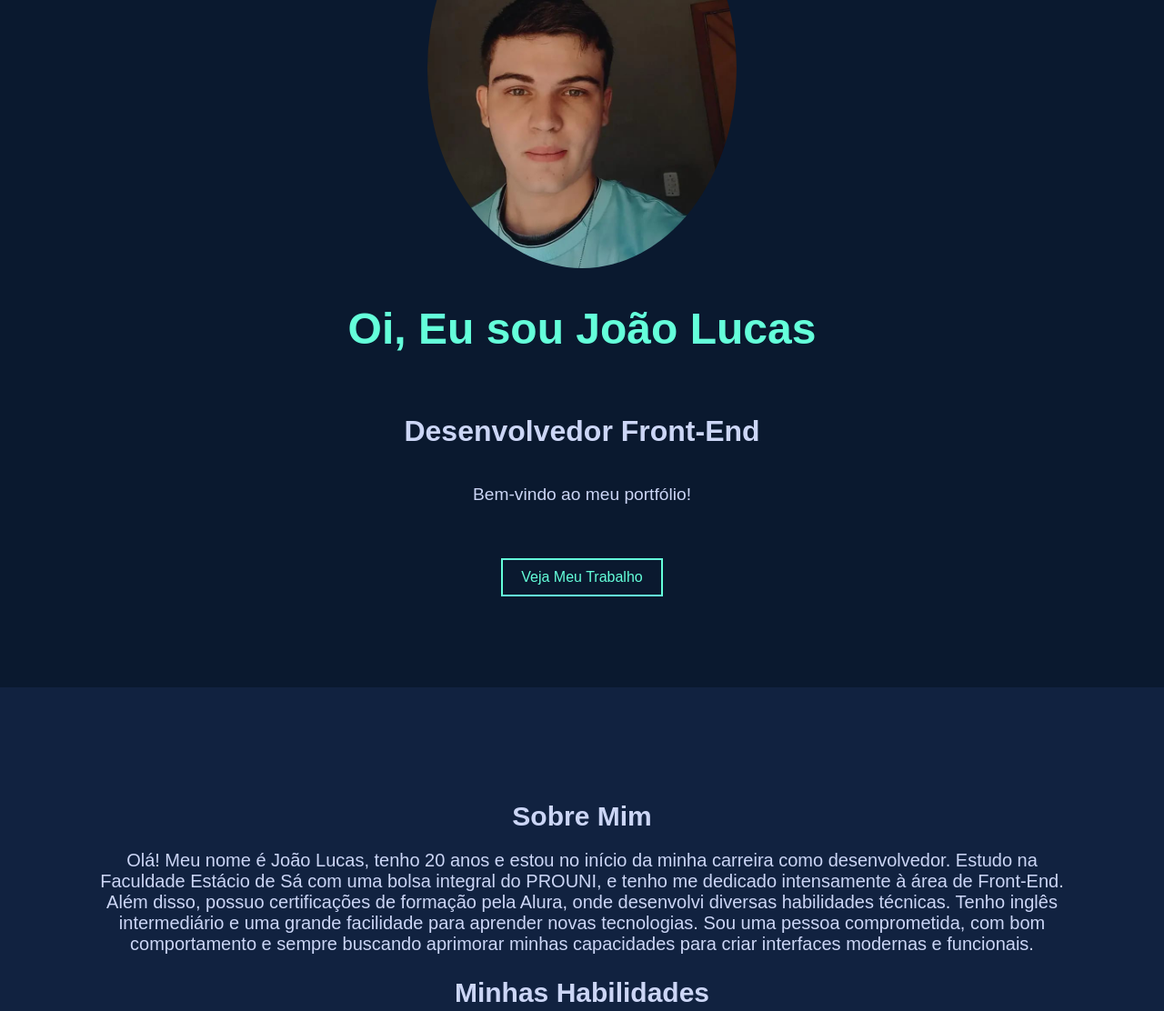
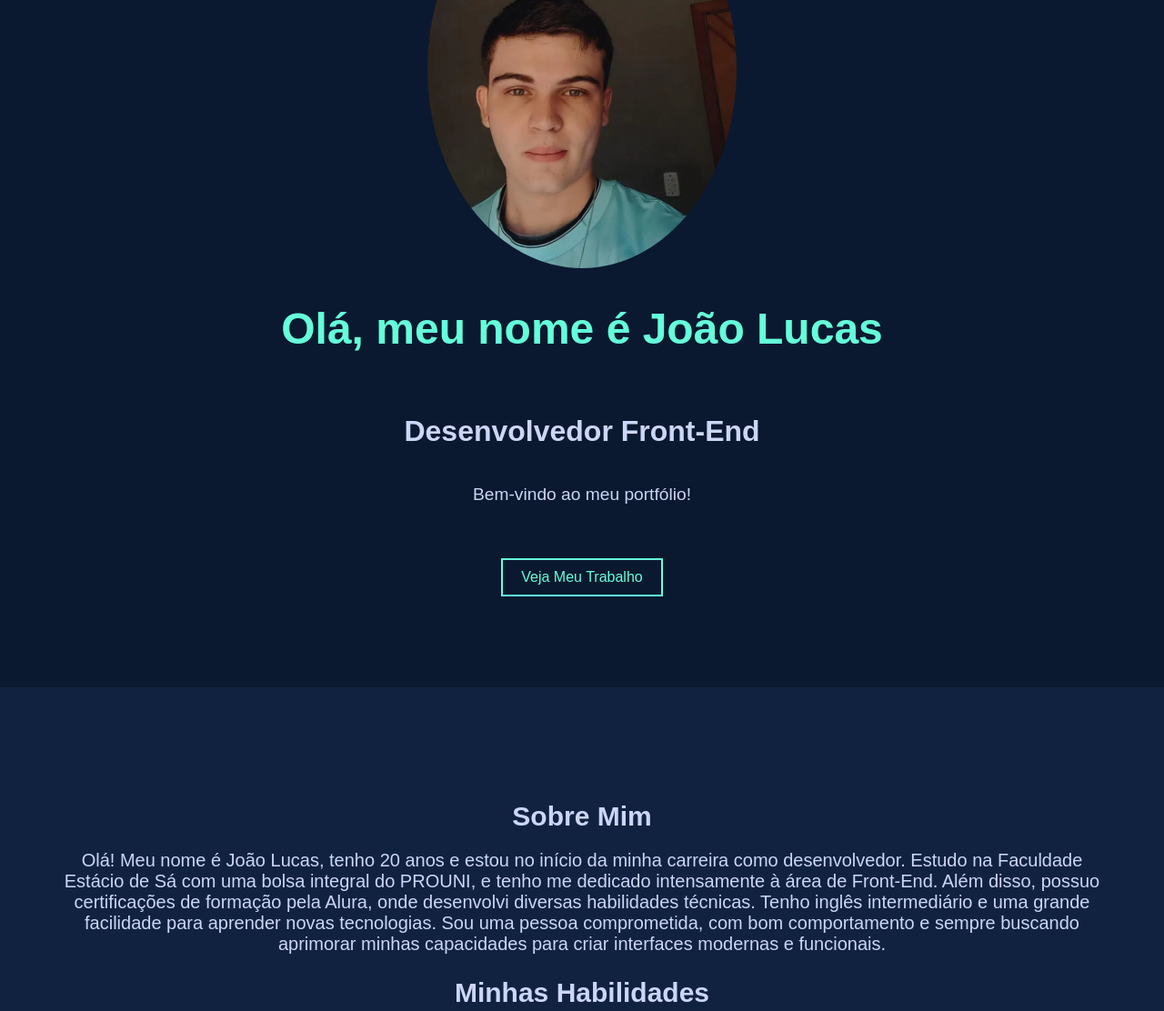
Before and after one commit to joaolucas14/portfolio, a plain HTML site: page index.html in a window 1280 px wide. Shown: the part 244-1356 px from the top of the page at 91% size. Drawn offline with Linux system fonts and the light colour scheme.

Commit message:
adicionando o texto interativo com o nome

```diff
--- a/index.html
+++ b/index.html
@@ -21,7 +21,7 @@
     <!-- Seção Home -->
     <section id="home" class="home">
       <section class="foto"></section>
-      <h1>Oi, Eu sou João Lucas</h1>
+      <div class="text"></div>
       <h2>Desenvolvedor Front-End</h2>
       <p>Bem-vindo ao meu portfólio!</p>
       <a href="#projects" class="btn">Veja Meu Trabalho</a>
--- /dev/null
+++ b/script.js
@@ -0,0 +1,17 @@
+const textoNome = "Olá, meu nome é João Lucas";
+const element = document.querySelector(".text");
+const h1 = document.createElement("h1");
+element.appendChild(h1);
+const writeTime = 100;
+console.log(element);
+let indexChar = 0;
+function writeText() {
+  h1.textContent = textoNome.substring(0, indexChar);
+  indexChar++;
+  setTimeout(writeText, writeTime);
+}
+
+document.addEventListener("DOMContentLoaded", () => {
+  writeText();
+  console.log(element);
+});
--- a/style.css
+++ b/style.css
@@ -106,8 +106,8 @@ body, html {
     background-color: var(--bg2);
     color: var(--fontcolor1);
     text-align: center;
-    padding-right: 100px;
-    padding-left: 100px;
+    padding-right: 3em;
+    padding-left: 3em;
     font-size: 20px;
   }
 
```
